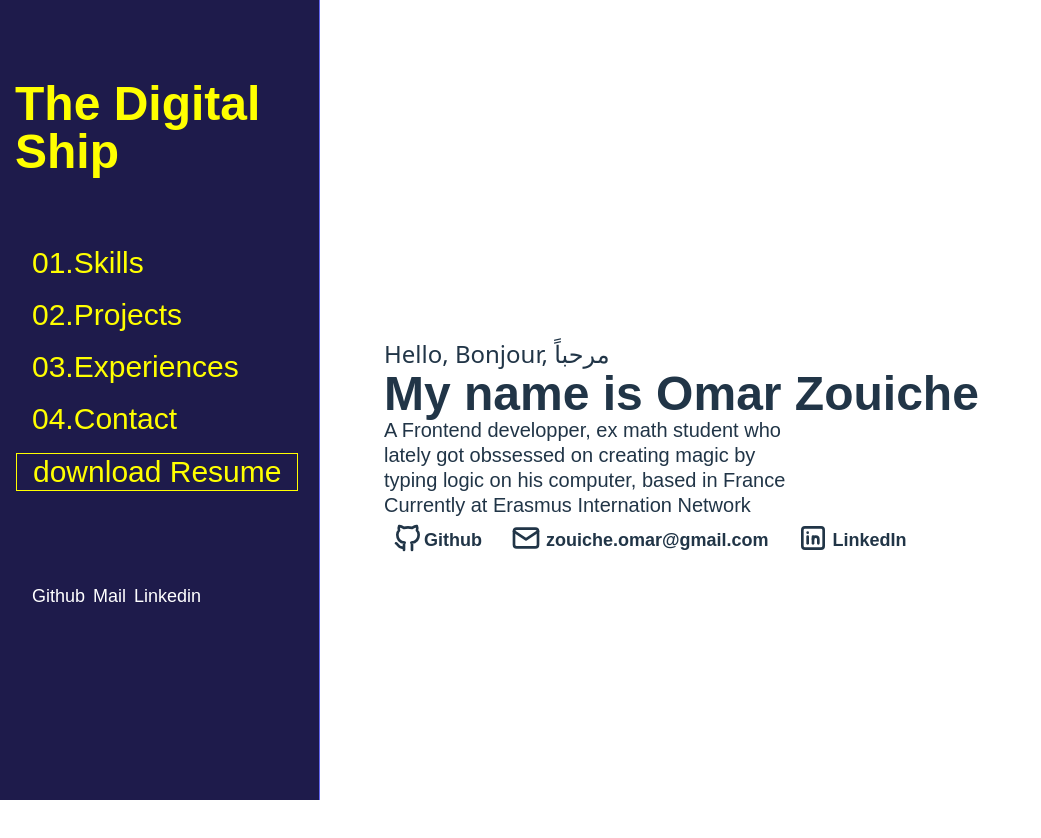
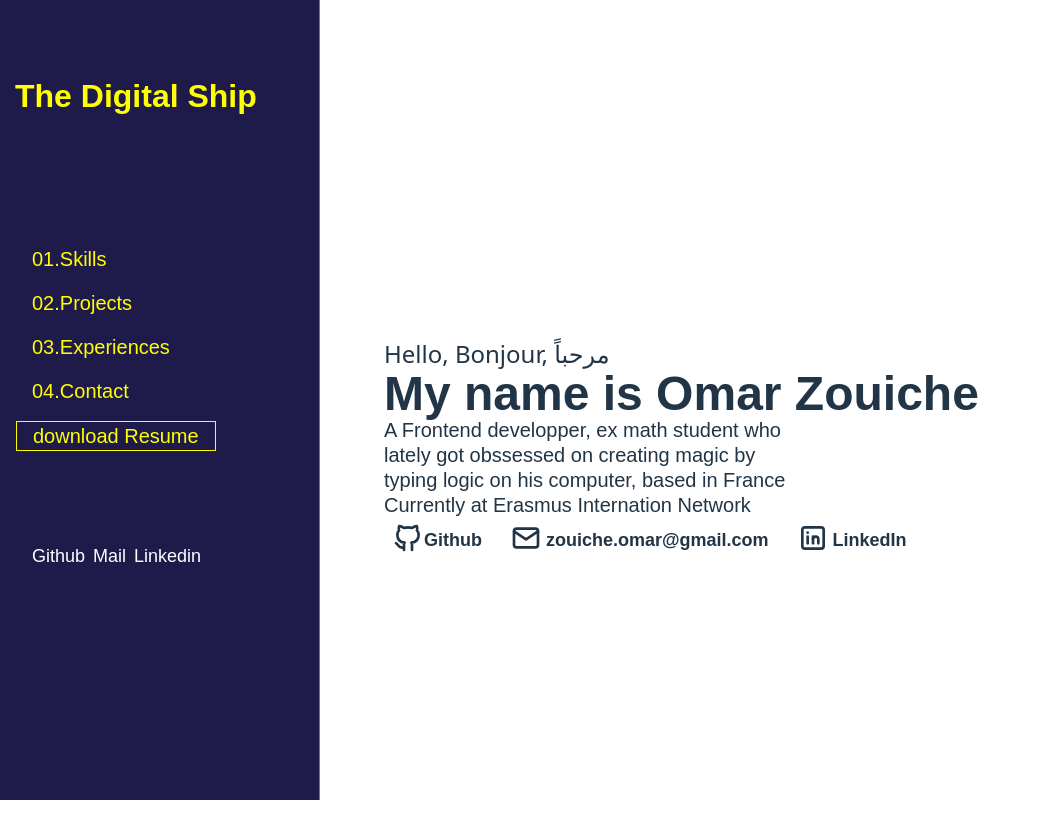
Before and after one commit to ZouicheOmar/grunted, a React (Vite) app: page / in a window 1280 px wide. Shown: the top 838 px of the page, without its empty margins (0-1041 px from the left). Built offline with nearby package versions, Linux system fonts and the light colour scheme; a web font is replaced by a local one.

Commit message:
first commit

```diff
--- a/src/components/Navbar.jsx
+++ b/src/components/Navbar.jsx
@@ -76,10 +76,10 @@ const Navbar = () => {
               The Digital Ship
             </span>
           </div>
-          <div className="navbar  text-3xl gap-4 flex flex-col  min-h-fit">
+          <div className="navbar md:text-xl text-3xl gap-4 flex flex-col min-h-fit">
             <p
               id="nav_item"
-              className="pl-[2rem] hover:underli hover:cursor-pointer hover:bg-indigo-800"
+              className="md:pl-[2rem] pl-[1rem] hover:underli hover:cursor-pointer hover:bg-indigo-800"
               onClick={handleGoToSkills}
             >
               <span className="jetBrains">01.</span>
--- a/src/index.css
+++ b/src/index.css
@@ -85,8 +85,11 @@ button:focus-visible {
   max-width: fit-content;
   line-height: 1;
   @media (min-width: 768px) {
-    font-size: 3rem;
+    font-size: 1.5rem;
     font-weight: 700;
+  }
+  @media (min-width: 1200px) {
+    font-size: 2rem;
   }
 }
 
```
